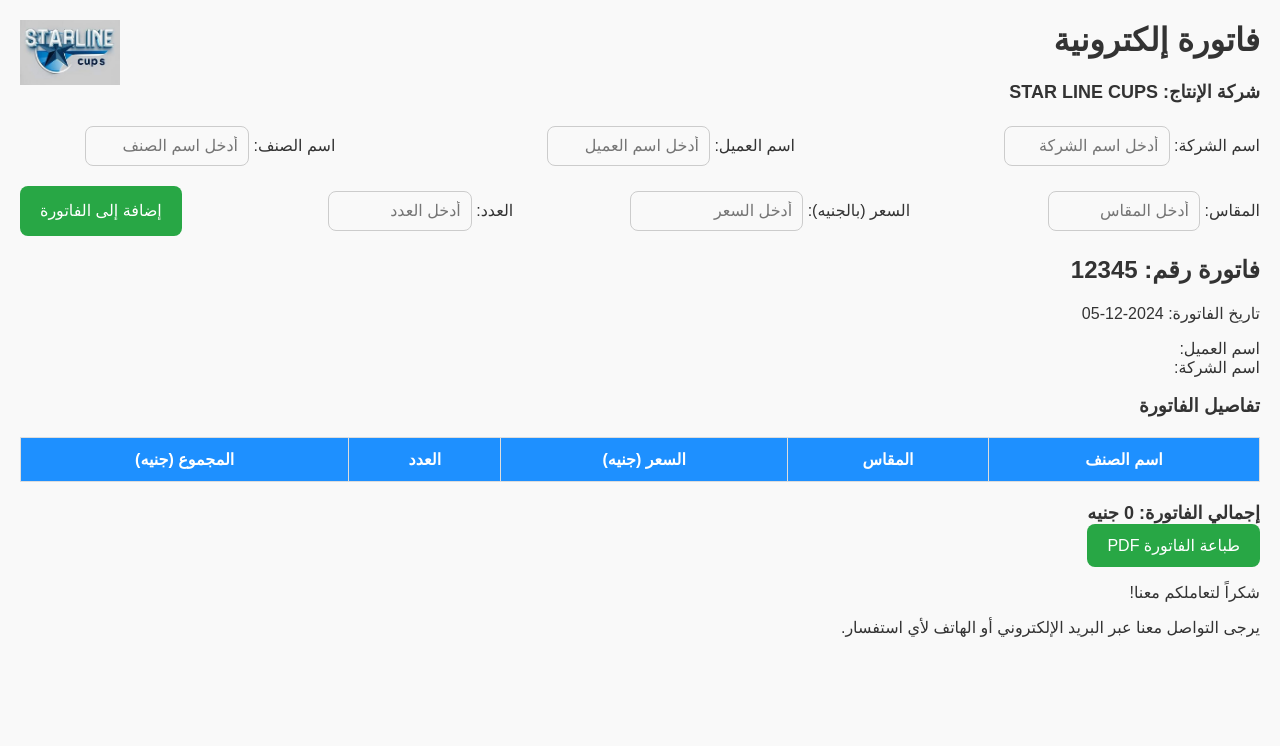
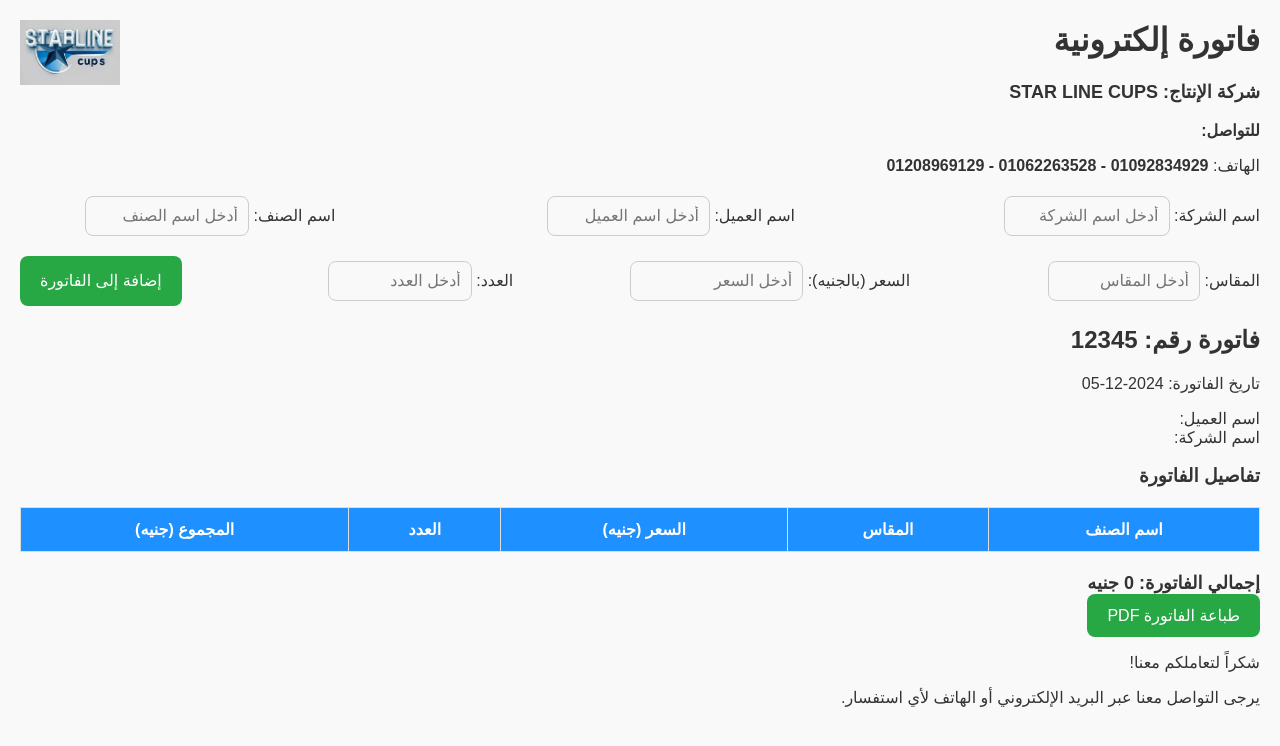
Before and after one commit to tatahosny/STARLINE-CUPS, a plain HTML site: page index.html in a window 1280 px wide. Drawn offline with Linux system fonts and the light colour scheme.

Commit message:
Update index.html

```diff
--- a/index.html
+++ b/index.html
@@ -17,7 +17,10 @@
     <div class="producer-company">
         <p>شركة الإنتاج: <strong>STAR LINE CUPS</strong></p>
     </div>
-
+    <div class="contact-info">
+        <p><strong>للتواصل:</strong></p>
+        <p>الهاتف: <strong> 01092834929 - 01062263528 - 01208969129</strong></p>
+    </div>
     <!-- المدخلات للمستخدم -->
     <div class="input-container">
         <div>
```
